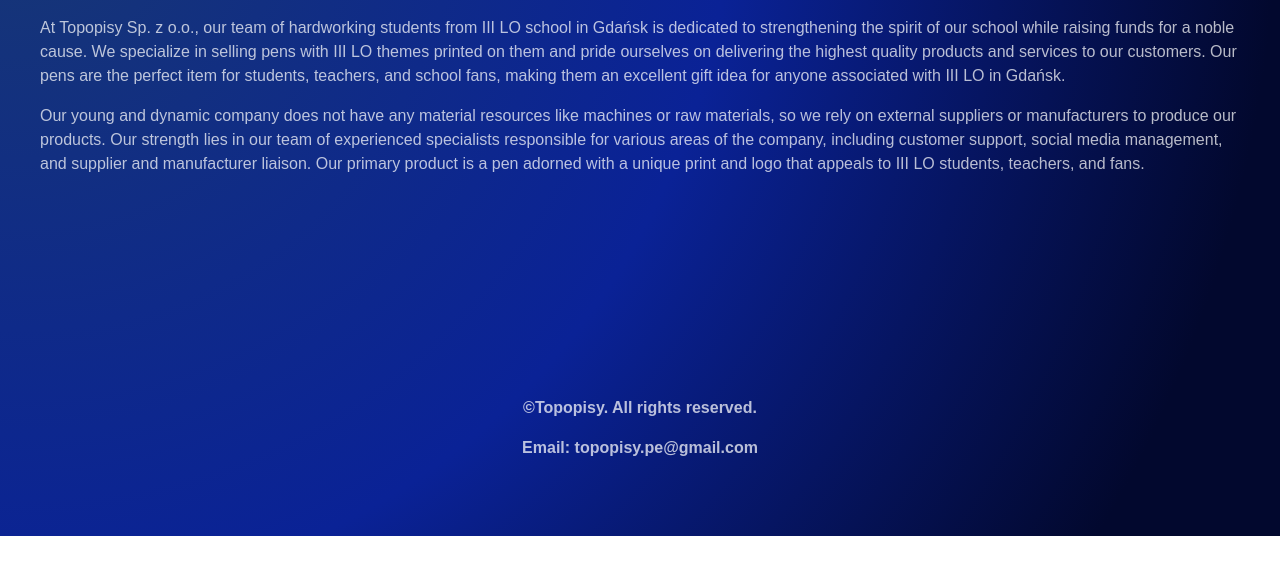
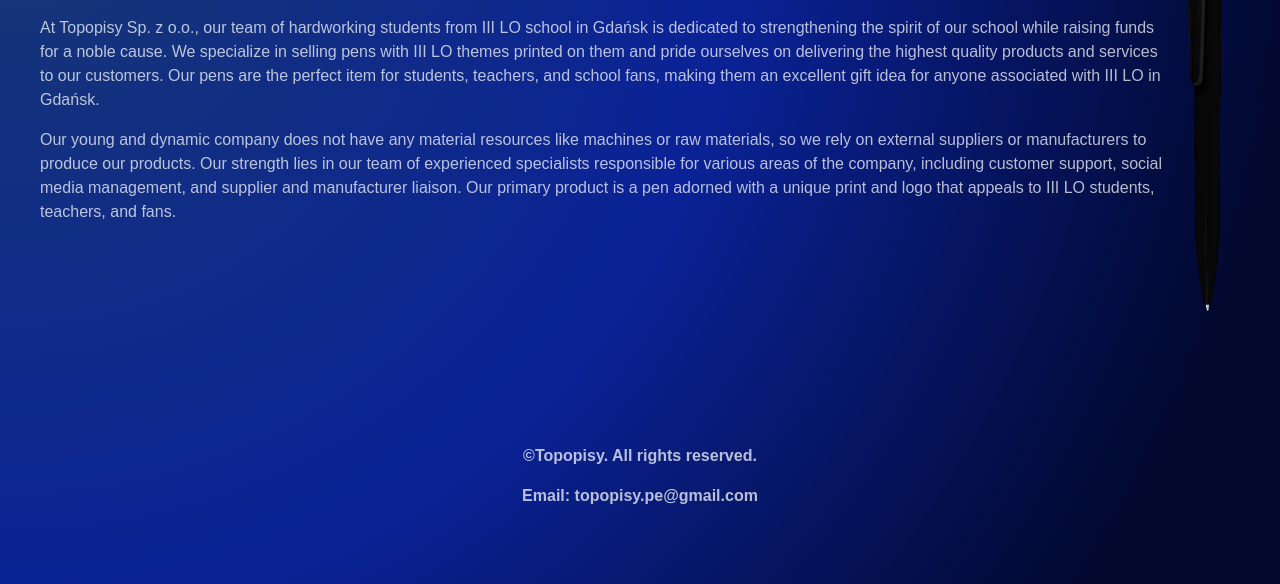
Before and after one commit to rutra8002/topopisy, a plain HTML site: page about.html in a window 1280 px wide. Shown: the part 574-1158 px from the top of the page. Before the commit the page ends 1110 px from the top, so only its background shows below. Drawn offline with nearby package versions, Linux system fonts and the light colour scheme.

Commit message:
topopis.png

```diff
--- a/about.html
+++ b/about.html
@@ -26,6 +26,7 @@
 
 <main class="main container-fluid">
   <section>
+    <img style="float: right;" src="topopis.png" alt="Topopis" class="image" width="74" height="395">
     <h2>About Us</h2>
     <p>At Topopisy Sp. z o.o., our team of hardworking students from III LO school in Gdańsk is dedicated to strengthening the spirit of our school while raising funds for a noble cause.
       We specialize in selling pens with III LO themes printed on them and pride ourselves on delivering the highest quality products and services to our customers.
```
Also changed, not shown: contact.html (+1 -1 lines).
